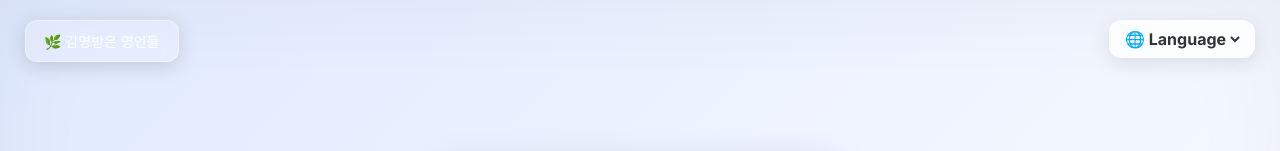
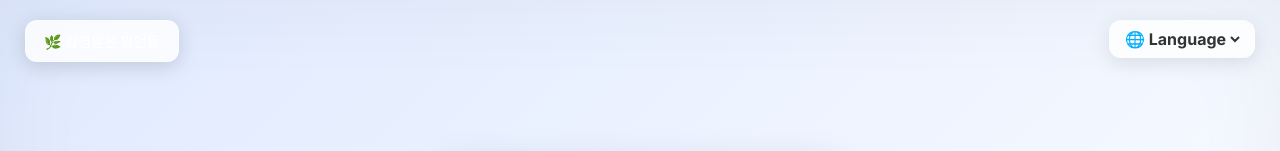
Before and after one commit to PCS0206/myinfo, a plain HTML site: page index.html in a window 1280 px wide. Shown: the top 151 px of the page. Drawn offline with Linux system fonts and the light colour scheme.

Commit message:
Update style.css

```diff
--- a/style.css
+++ b/style.css
@@ -317,7 +317,7 @@ footer {
 }
 
 .quote-btn {
-  background: rgba(255, 255, 255, 0.15);
+  background: rgba(255, 255, 255, 0.8);
   color: #fff;
   font-weight: 500;
   font-size: 14px;
```
